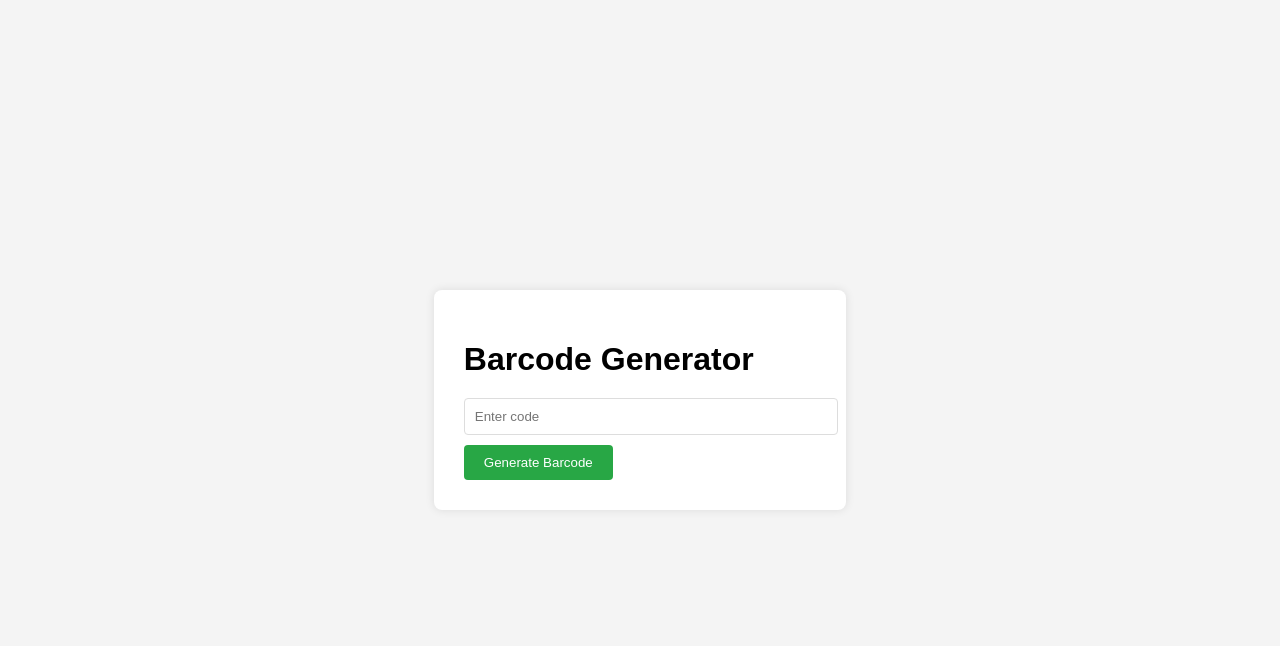
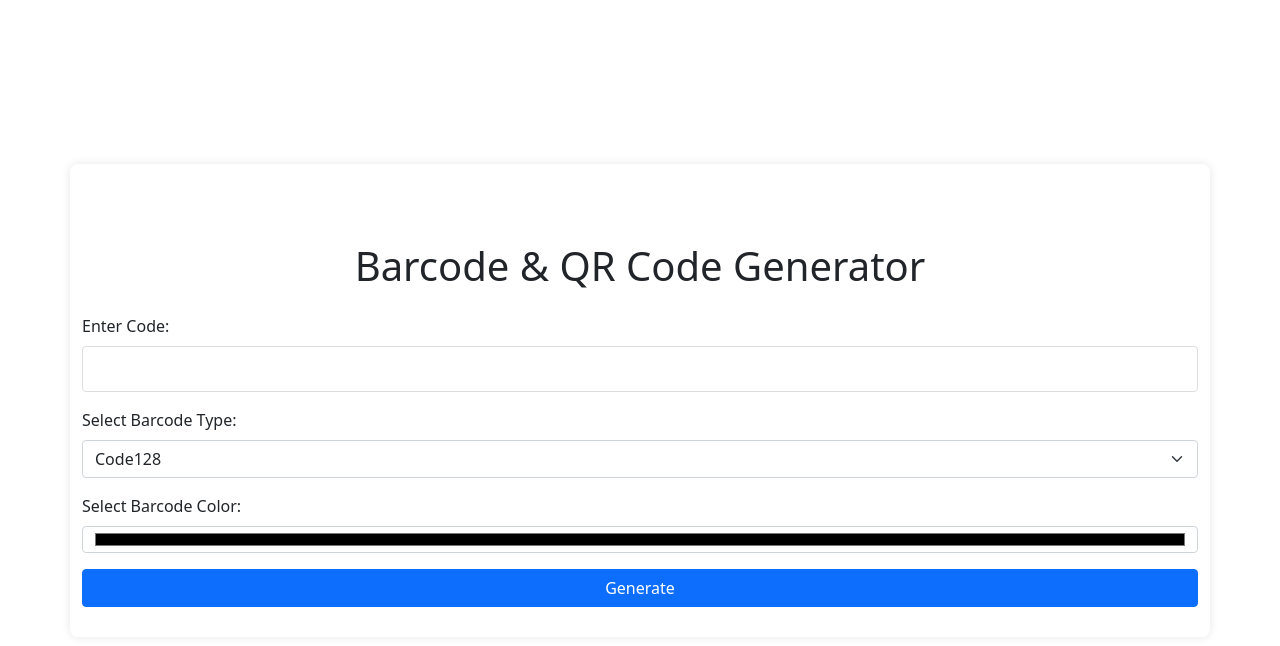
Before and after one commit to Arhaan-Siddiquee/Barcode.Generator, a Flask app: page / in a window 1280 px wide. Shown: the top 646 px of the page. Run offline with Flask 3, Linux system fonts and the light colour scheme.

Commit message:
updated html file

```diff
--- a/templates/index.html
+++ b/templates/index.html
@@ -3,15 +3,32 @@
 <head>
     <meta charset="UTF-8">
     <meta name="viewport" content="width=device-width, initial-scale=1.0">
-    <title>Barcode Generator</title>
+    <title>Barcode and QR Code Generator</title>
     <link rel="stylesheet" href="/static/styles.css">
+    <link href="https://cdn.jsdelivr.net/npm/bootstrap@5.1.3/dist/css/bootstrap.min.css" rel="stylesheet">
 </head>
 <body>
     <div class="container">
-        <h1>Barcode Generator</h1>
-        <form action="/generate" method="POST">
-            <input type="text" name="code" placeholder="Enter code" required>
-            <button type="submit">Generate Barcode</button>
+        <h1 class="text-center mt-5">Barcode & QR Code Generator</h1>
+        <form action="/generate" method="POST" class="mt-4">
+            <div class="mb-3">
+                <label for="code" class="form-label">Enter Code:</label>
+                <input type="text" id="code" name="code" class="form-control" required>
+            </div>
+            <div class="mb-3">
+                <label for="barcode_type" class="form-label">Select Barcode Type:</label>
+                <select id="barcode_type" name="barcode_type" class="form-select" required>
+                    <option value="code128">Code128</option>
+                    <option value="ean13">EAN-13</option>
+                    <option value="upca">UPC-A</option>
+                    <option value="qrcode">QR Code</option>
+                </select>
+            </div>
+            <div class="mb-3">
+                <label for="color" class="form-label">Select Barcode Color:</label>
+                <input type="color" id="color" name="color" class="form-control" value="#000000">
+            </div>
+            <button type="submit" class="btn btn-primary w-100">Generate</button>
         </form>
     </div>
 </body>
```
